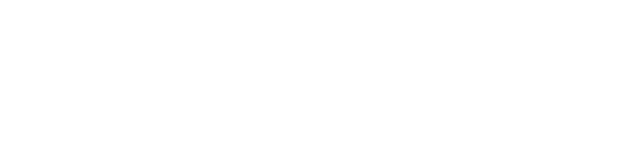
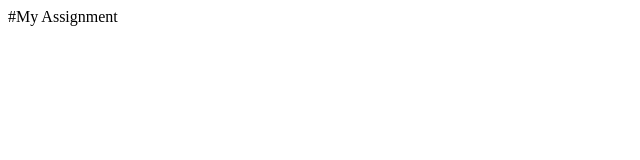
Before and after one commit to Emiderex/Altschool, a plain HTML site: page index.html in a window 1280 px wide. Shown: the whole page, without its empty margins (0-640 px from the left). Drawn offline with Linux system fonts and the light colour scheme.

```diff
--- a/index.html
+++ b/index.html
@@ -6,6 +6,6 @@
     <title>Document</title>
 </head>
 <body>
-
+    #My Assignment
 </body>
 </html>
```
